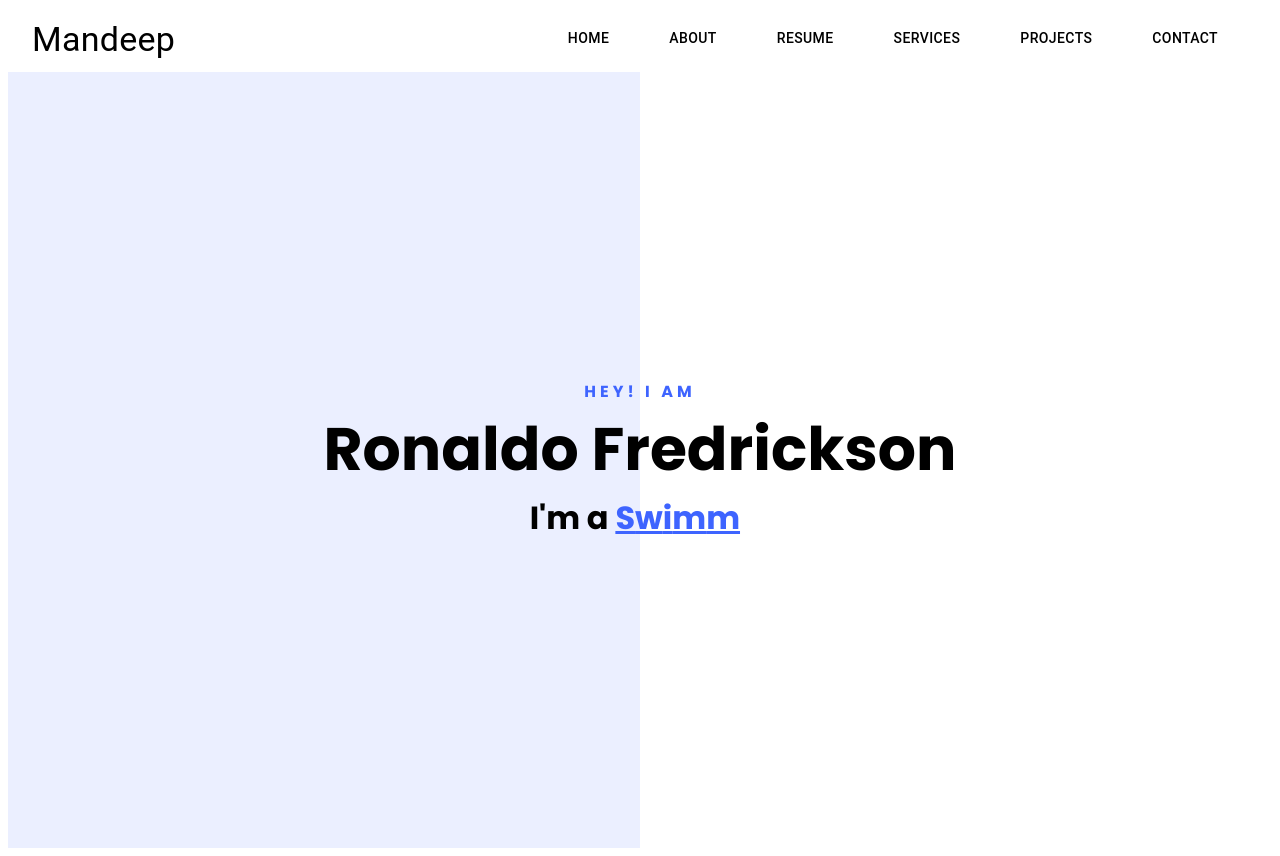
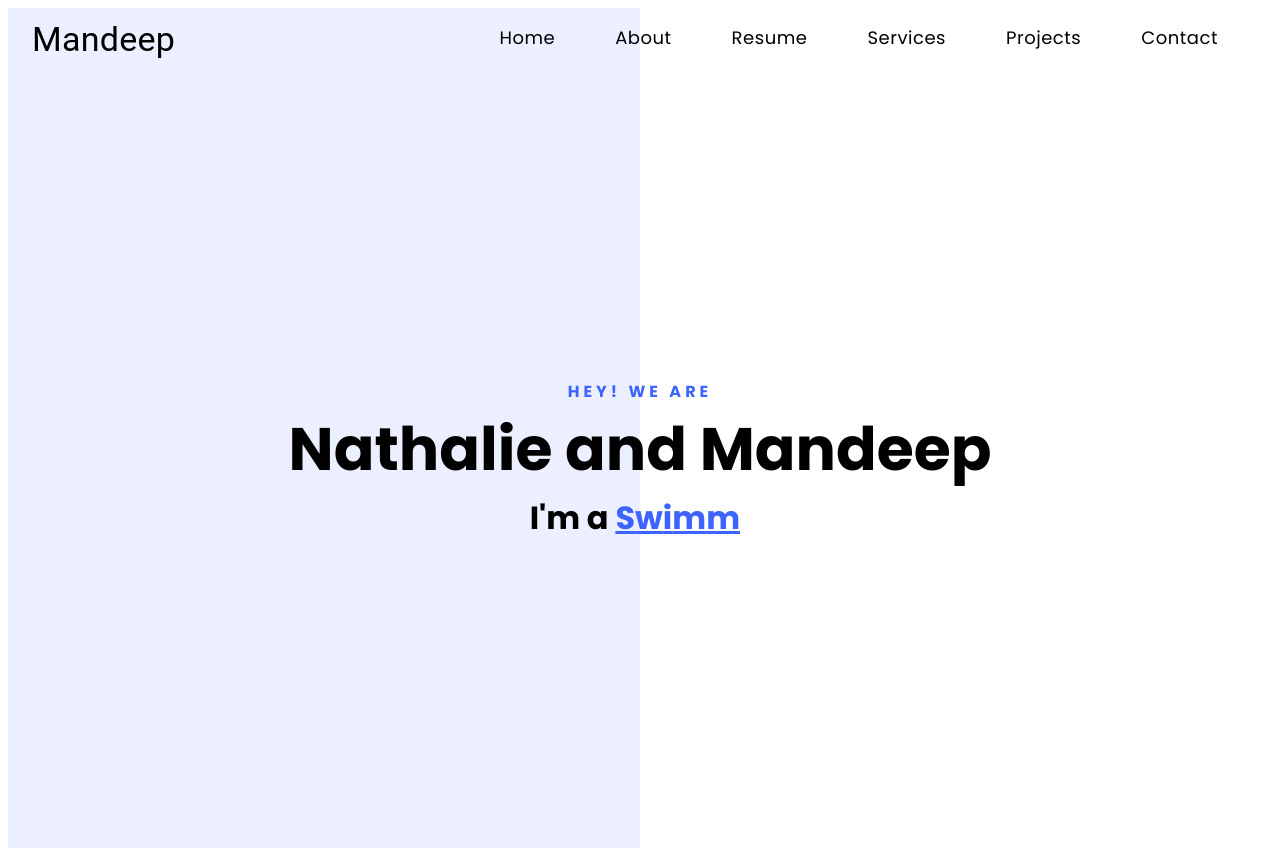
Before and after one commit to Mandeep-Sai/myWeb, a React (Create React App) app: page / in a window 1280 px wide. Built offline with nearby package versions, Linux system fonts and the light colour scheme.

Commit message:
styling fixed for nav bar
font and color changed

```diff
--- a/src/App.css
+++ b/src/App.css
@@ -1,7 +1,9 @@
+body {
+  --poppins: "Poppins", sans-serif;
+}
+
 .App {
   padding: 0px;
   margin: 0px;
+  font-family: var(--poppins) !important;
 }
-body {
-  --poppins: "Poppins", sans-serif;
-}
--- a/src/compnents/NavBar.jsx
+++ b/src/compnents/NavBar.jsx
@@ -13,6 +13,7 @@ const useStyles = makeStyles((theme) => ({
   },
   navBar: {
     boxShadow: "none !important",
+    background: "linear-gradient(to right, #ebefff 50%, #ffffff 50%)",
   },
 
   title: {
@@ -28,6 +29,10 @@ const useStyles = makeStyles((theme) => ({
     borderRadius: "0px",
     paddingRight: "30px",
     paddingLeft: "30px",
+    textTransform: "none",
+    fontSize: "18px",
+    fontWeight: "400",
+    fontFamily: "inherit",
     transition: theme.transitions.create(["width"], {
       duration: theme.transitions.duration.complex,
     }),
@@ -37,14 +42,14 @@ const useStyles = makeStyles((theme) => ({
       display: "block",
       width: "0%",
       paddingTop: "1px",
-      borderBottom: " 3px solid blue",
+      borderBottom: " 3px solid rgb(62, 100, 255)",
     },
     "&:hover&:after": {
       transition: "width 0.5s ",
       width: "100%",
     },
     "&:hover": {
-      backgroundColor: "white",
+      backgroundColor: "transparent",
     },
   },
 }));
@@ -54,7 +59,7 @@ export default function NavBar() {
 
   return (
     <div className={classes.root}>
-      <AppBar className={classes.navBar} position="static" color="transparent">
+      <AppBar className={classes.navBar} position="sticky" color="transparent">
         <Toolbar>
           <Typography variant="h4" className={classes.title}>
             Mandeep
--- a/src/compnents/Title.jsx
+++ b/src/compnents/Title.jsx
@@ -7,8 +7,8 @@ class Title extends Component {
     return (
       <div className="Title">
         <div className="Title__titleWrapper">
-          <div className="Title__introduction">hey! I am</div>
-          <div className="Title__mainTitle">Ronaldo Fredrickson</div>
+          <div className="Title__introduction">hey! We are</div>
+          <div className="Title__mainTitle">Nathalie and Mandeep</div>
           <div className="Title__profession">
             I'm a&nbsp;
             <div className="Title__dynamicProfession">
```
